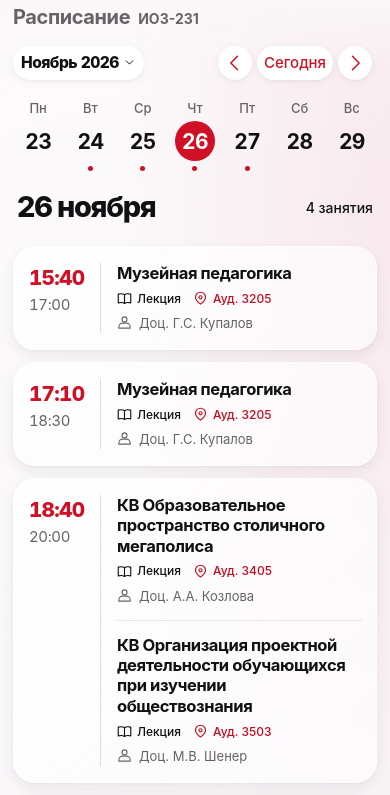
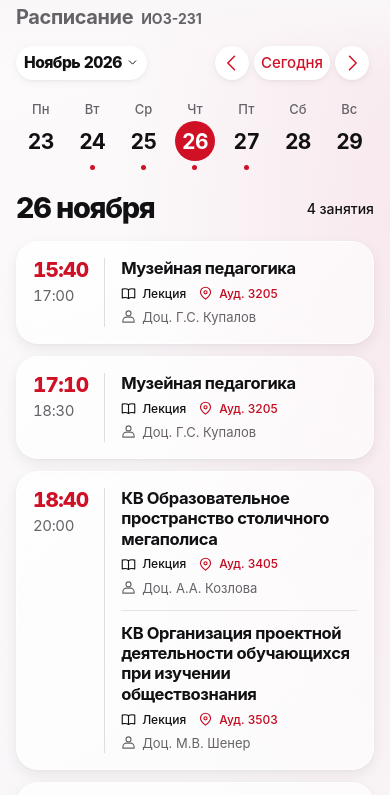
Before and after one commit to Dmikir999/ioz231, a plain HTML site: page docs/index.html in a window 390 px wide. Shown: the top 795 px of the page. Drawn offline with Linux system fonts and the light colour scheme.

Commit message:
Apply consistent spacing grid and align calendar and lesson content

```diff
--- a/docs/index.html
+++ b/docs/index.html
@@ -538,6 +538,49 @@ footer .refresh:active{background:#cf10250b}
  .week-nav .today-button{padding:0 12px}
 }
 @media(prefers-reduced-motion:reduce){.month-toggle::before,.week-nav button::before{transition:none}}
+
+/* Shared spacing system: common alignment and consistent content rhythm. */
+:root{
+ --space-1:4px;--space-2:8px;--space-3:12px;--space-4:16px;--space-5:20px;--space-6:24px;--space-8:32px;
+ --page-gutter:var(--space-6);--card-padding:var(--space-4);--card-column-gap:var(--space-4);--metadata-icon-gap:6px;
+}
+.calendar-section,.schedule-section,header,.more,footer,.verification{padding-inline:var(--page-gutter)}
+header{gap:var(--space-2);padding-bottom:var(--space-3)}
+.controls{margin-bottom:var(--space-4)}
+.calendar-section{padding-bottom:var(--space-5)}
+.calendar-section #days{gap:2px;margin:0}
+.calendar-section #days .day{gap:var(--space-1)}
+.section-top{padding:0;gap:var(--space-3);margin-bottom:var(--space-4)}
+.lessons{gap:var(--space-3)}
+.lesson{padding:var(--card-padding);column-gap:var(--card-column-gap)}
+.lesson>div:first-child{padding-top:0;padding-bottom:0;padding-left:0;padding-right:var(--space-2)}
+.lesson>div:nth-child(2){padding:0}
+.lesson .time-end{margin-top:var(--space-1)}
+.lesson .details{margin-top:var(--space-2);gap:var(--space-2) var(--space-3)}
+.lesson .chip,.lesson .teacher{gap:var(--metadata-icon-gap)}
+.lesson .chip svg,.lesson .teacher svg{margin-left:0}
+.lesson .teacher{margin-top:var(--space-2)}
+.lesson-option + .lesson-option{margin-top:var(--space-3);padding-top:var(--space-3)}
+.month-panel{padding-bottom:var(--space-3);margin-bottom:var(--space-3)}
+.month-panel-title{margin-bottom:var(--space-2);padding-inline:0}
+.verification{padding-top:var(--space-4);padding-bottom:var(--space-3);gap:var(--space-2) var(--space-4)}
+footer{margin-top:var(--space-4);padding-top:var(--space-4);padding-bottom:var(--space-6);gap:var(--space-4)}
+@media(max-width:520px){
+ :root{--page-gutter:var(--space-4)}
+ .lesson{grid-template-columns:clamp(62px,18.5vw,82px) minmax(0,1fr)}
+}
+@media(max-width:360px){
+ :root{--page-gutter:var(--space-3);--card-padding:var(--space-3);--card-column-gap:var(--space-3)}
+ .lesson{grid-template-columns:59px minmax(0,1fr)}
+ .lesson .details{column-gap:var(--space-2)}
+}
+@media(min-width:851px){
+ :root{--card-padding:var(--space-6);--card-column-gap:var(--space-6)}
+ header{padding-bottom:var(--space-4)}
+ .controls{margin-bottom:var(--space-6)}
+ .section-top{margin-bottom:var(--space-5)}
+ .lesson>div:first-child{padding-right:var(--space-4)}
+}
 </style>
 </head>
 <body>
```
